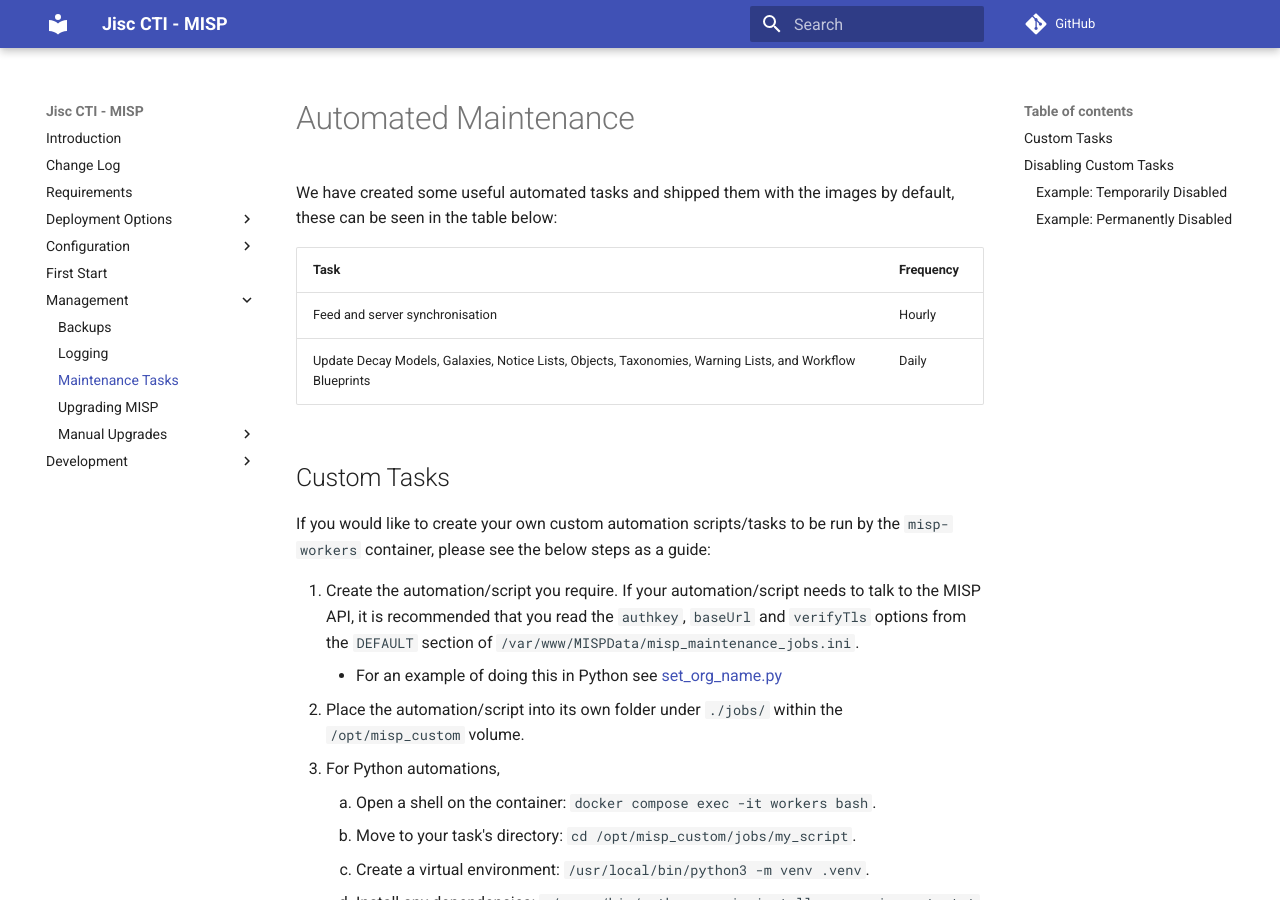
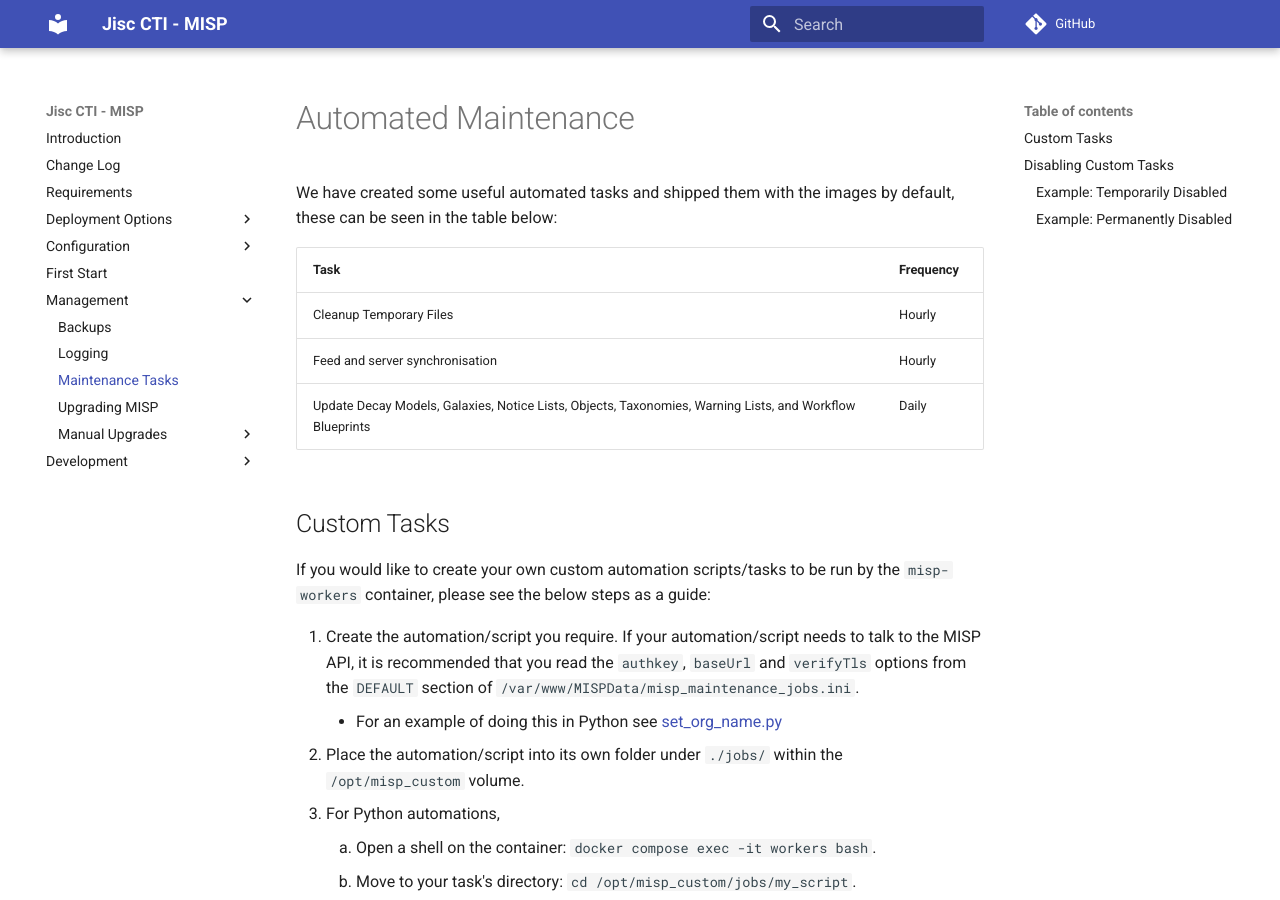
Before and after one commit to JiscCTI/misp-docker, an MkDocs documentation site: the page built from pages/management/maint_tasks.md, in a window 1280 px wide and 900 px high. Built offline with MkDocs 1.6.1 and Material for MkDocs 9.7.7, drawn with Linux system fonts in a browser that asks for light colours; comment, search, counter and statistics services are not loaded; some of the changed lines change nothing that is shown.

Commit message:
docs: add missing maintenance task

```diff
--- a/pages/management/maint_tasks.md
+++ b/pages/management/maint_tasks.md
@@ -1,5 +1,5 @@
 <!--
-SPDX-FileCopyrightText: 2024-2025 Jisc Services Limited
+SPDX-FileCopyrightText: 2024-2026 Jisc Services Limited
 SPDX-FileContributor: James Ellor
 SPDX-FileContributor: Joe Pitt
 
@@ -13,6 +13,7 @@
 
 | Task | Frequency |
 | ---- | --------- |
+| Cleanup Temporary Files | Hourly |
 | Feed and server synchronisation | Hourly |
 | Update Decay Models, Galaxies, Notice Lists, Objects, Taxonomies, Warning Lists, and Workflow Blueprints | Daily |
 
```
